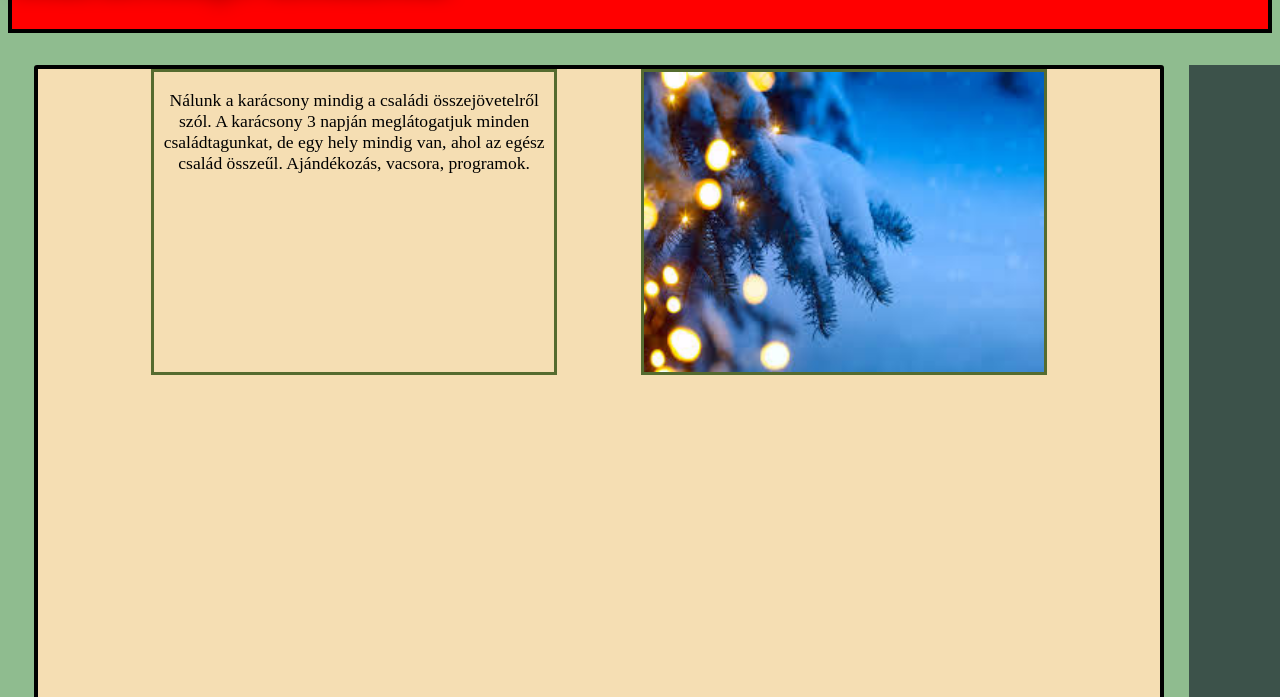
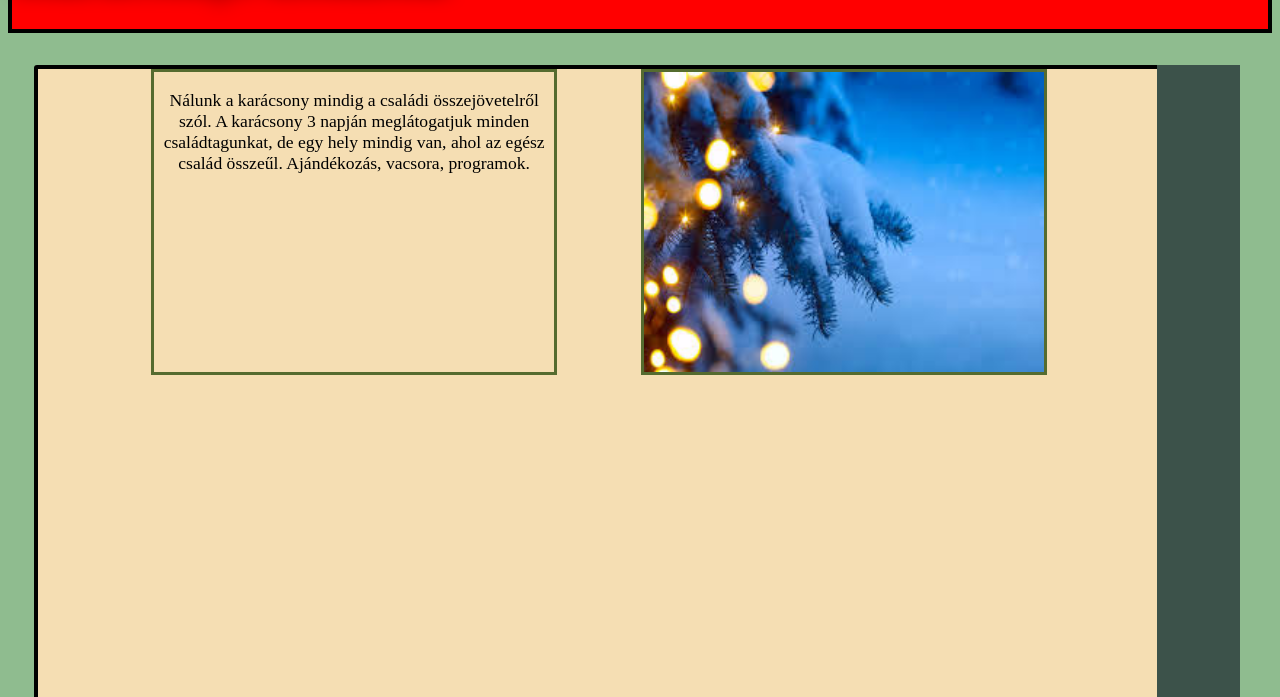
Before and after one commit to PMP981/Karacsonyi-Weblap, a plain HTML site: page ricsi.html in a window 1280 px wide. Shown: the part 103-800 px from the top of the page. Drawn offline with Linux system fonts and the light colour scheme.

Commit message:
elrendezés

```diff
--- a/css/mellekoldal.css
+++ b/css/mellekoldal.css
@@ -67,12 +67,14 @@ footer{
     border: 4px black solid;
 }
 aside {
-    width: 110%;
+    position: relative;
+    right: 2rem;
+    width: 100%;
     display: flex;
     gap: 1.3rem;
     grid-area: side;
     background-color: rgb(60, 82, 74);
-    height: 100%;
+    height: auto;
     margin-top: 2rem;
 }
 
```
